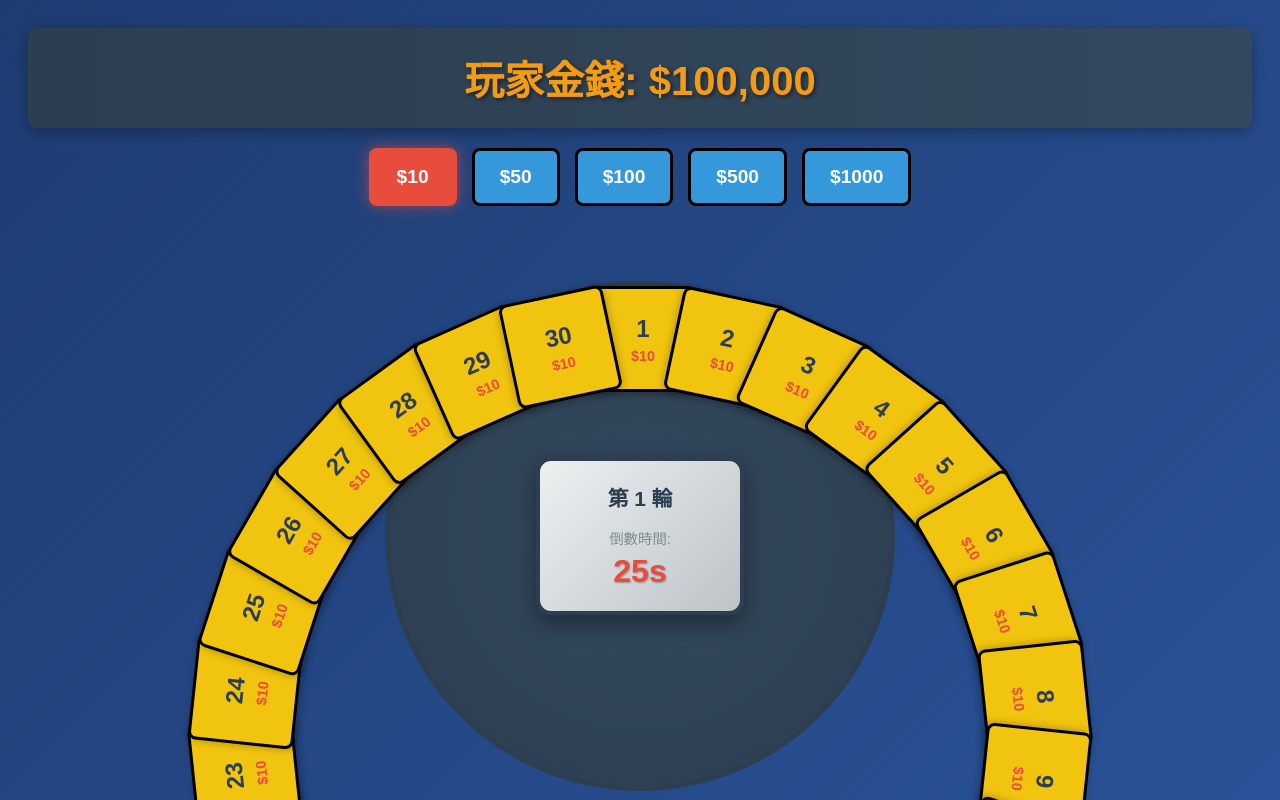
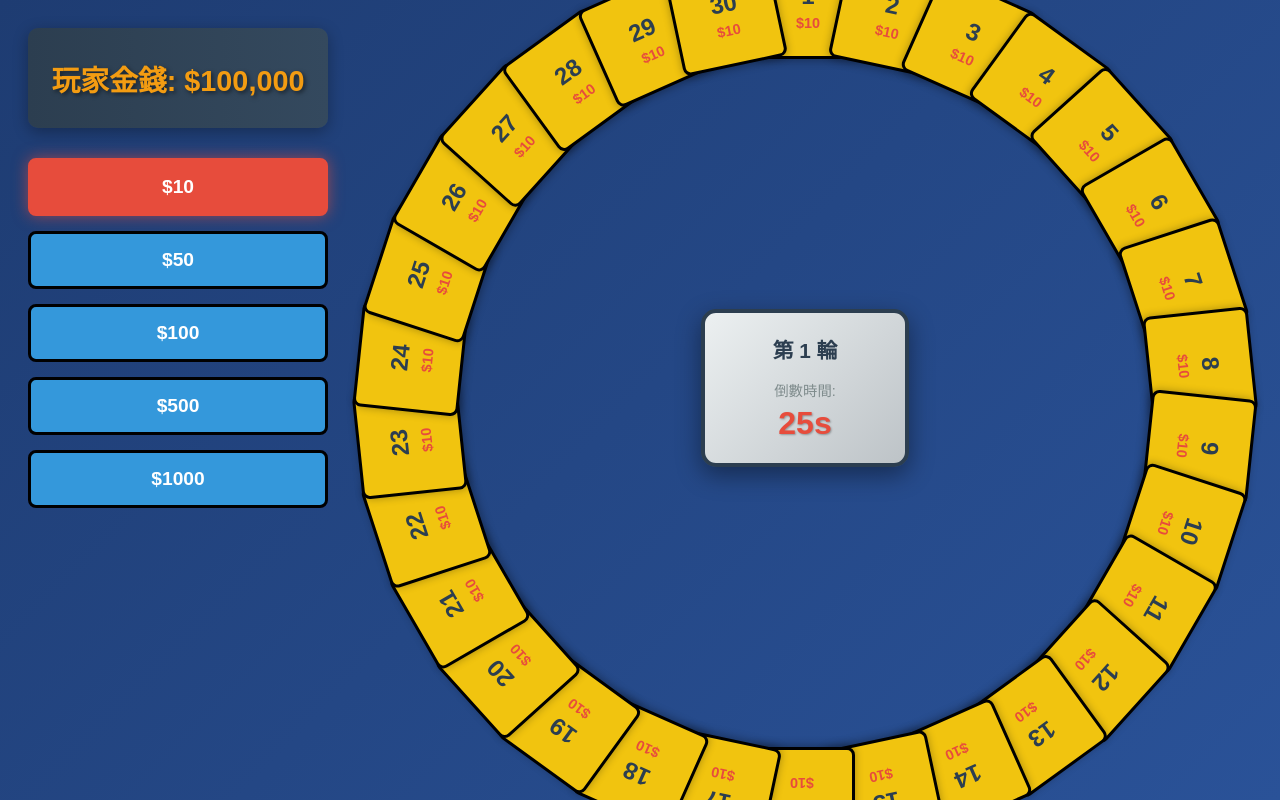
Before and after one commit to flameok1/RouletteWeb, a Vue app: page / in a window 1280 px wide. Shown: the top 800 px of the page. Built offline with nearby package versions, Linux system fonts and the light colour scheme; the HTML template or start-up script is replaced by a standard one.

Commit message:
調整左右兩邊
不用滾動就能看到全部

```diff
--- a/src/views/RouletteMain.vue
+++ b/src/views/RouletteMain.vue
@@ -48,6 +48,8 @@ onUnmounted(() => {
 
 <template>
   <div class="roulette-container">
+    <!-- 左側控制面板 -->
+    <div class="left-panel">
       <!-- 玩家金錢顯示區域 -->
       <div class="money-display">
         <h2>玩家金錢: ${{ playerMoney.toLocaleString() }}</h2>
@@ -64,8 +66,10 @@ onUnmounted(() => {
           ${{ amount }}
         </button>
       </div>
+    </div>
 
-    <!-- 轉盤區域 -->
+    <!-- 右側轉盤區域 -->
+    <div class="right-panel">
       <div class="roulette-section">
         <!-- 轉盤外圈 -->
         <div class="roulette-wheel">
@@ -96,13 +100,32 @@ onUnmounted(() => {
         </div>
       </div>
     </div>
+  </div>
 </template>
 
 <style scoped>
 .roulette-container {
   min-height: 100vh;
+  display: flex;
   padding: 20px;
   font-family: 'Arial', sans-serif;
+  gap: 30px;
+}
+
+/* 左側控制面板 */
+.left-panel {
+  width: 300px;
+  display: flex;
+  flex-direction: column;
+  gap: 30px;
+}
+
+/* 右側轉盤面板 */
+.right-panel {
+  flex: 1;
+  display: flex;
+  justify-content: center;
+  align-items: center;
 }
 
 /* 玩家金錢顯示區域 */
@@ -114,24 +137,23 @@ onUnmounted(() => {
   display: flex;
   align-items: center;
   justify-content: center;
-  margin-bottom: 20px;
   box-shadow: 0 4px 15px rgba(0, 0, 0, 0.3);
 }
 
 .money-display h2 {
   color: #f39c12;
-  font-size: 2.5rem;
+  font-size: 1.8rem;
   font-weight: bold;
   text-shadow: 2px 2px 4px rgba(0, 0, 0, 0.5);
   margin: 0;
+  text-align: center;
 }
 
 /* 下注按鈕區域 */
 .bet-buttons {
   display: flex;
-  justify-content: center;
+  flex-direction: column;
   gap: 15px;
-  margin-bottom: 30px;
 }
 
 .bet-button {
@@ -144,7 +166,7 @@ onUnmounted(() => {
   border-radius: 8px;
   cursor: pointer;
   transition: all 0.3s ease;
-  min-width: 80px;
+  width: 100%;
 }
 
 .bet-button:hover {
@@ -165,21 +187,19 @@ onUnmounted(() => {
   display: flex;
   justify-content: center;
   align-items: center;
-  min-height: 600px;
+  width: 100%;
+  height: 100%;
 }
 
 .roulette-wheel {
   position: relative;
   width: 500px;
   height: 500px;
-  border-radius: 50%;
-  border: 5px solid #2c3e50;
-  background: radial-gradient(circle, #34495e, #2c3e50);
 }
 
 .roulette-number {
   position: absolute;
-  top: 50%;
+  top: 5%;
   left: 50%;
   width: 100px;
   height: 100px;
@@ -217,7 +237,7 @@ onUnmounted(() => {
 /* 中央區域 */
 .center-area {
   position: absolute;
-  top: 50%;
+  top: 45%;
   left: 50%;
   transform: translate(-50%, -50%);
   width: 200px;
```
Lines whose indentation alone changed are shown as unchanged.
